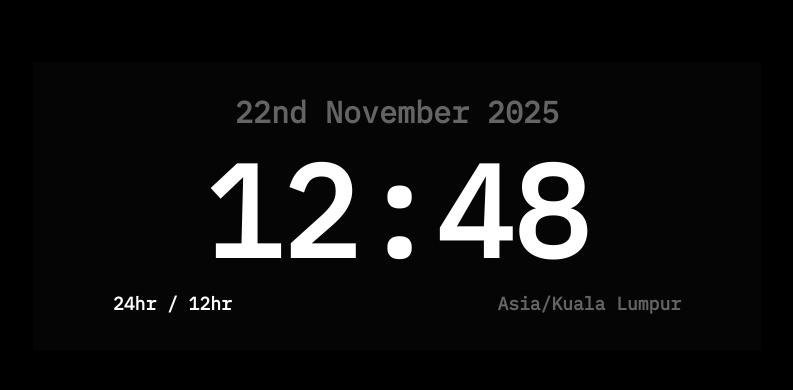
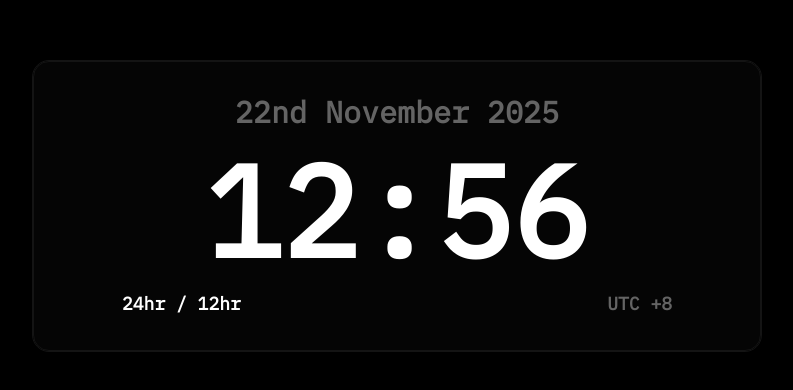
Before and after one commit to theluqmn/clockin, a plain HTML site: page index.html in a window 1280 px wide. Shown: the part 194-584 px from the top of the page, without its empty margins (243-1036 px from the left). Drawn offline with nearby package versions, Linux system fonts and the light colour scheme.

Commit message:
im done for now

```diff
--- a/index.html
+++ b/index.html
@@ -17,7 +17,8 @@
 
     <body class="p-4 font-mono bg-black w-full h-screen">
         <div class="flex flex-col gap-8 justify-center items-center h-full">
-            <div class="p-8 w-full md:w-7/12 bg-[rgb(5,5,5)] flex flex-col gap-4 items-center">
+            <div class="p-8 w-full md:w-7/12 bg-[rgb(5,5,5)] flex flex-col gap-4 items-center
+            rounded-2xl outline outline-1 outline-[rgb(20,20,20)] border border-1 border-[rgb(20,20,20)]">
                 <p class="text-3xl font-bold text-[rgb(100,100,100)]">22nd November 2025</p>
 
                 <div class="flex flex-row gap-4 items-center">
@@ -25,13 +26,15 @@
                     <p class="text-4xl font-bold text-white hidden">AM</p>
                 </div>
 
-                <div class="pl-12 pr-12 w-full flex flex-row justify-between">
+                <div class="pl-14 pr-14 w-full flex flex-row justify-between">
                     <p class="text-lg font-bold text-white">24hr / 12hr</p>
-                    <p class="text-lg font-bold text-[rgb(100,100,100)]">Asia/Kuala Lumpur</p>
+                    <p class="text-lg font-bold text-[rgb(100,100,100)]">UTC +8</p>
                 </div>
             </div>
 
             <p class="text-lg text-[rgb(50,50,50)] font-bold hidden">Settings</p>
         </div>
+
+        <script src="index.js"></script>
     </body>
 </html>
--- /dev/null
+++ b/index.js
@@ -0,0 +1,11 @@
+function updateTime() {
+    var format = "24";
+
+    const now = new Date();
+    const hours = now.getHours().toString().padStart(2, '0');
+    const minutes = now.getMinutes().toString().padStart(2, '0');
+    document.getElementById('time').textContent = `${hours}:${minutes}`;
+}
+
+setInterval(updateTime, 1000); // update every second
+updateTime();
```
